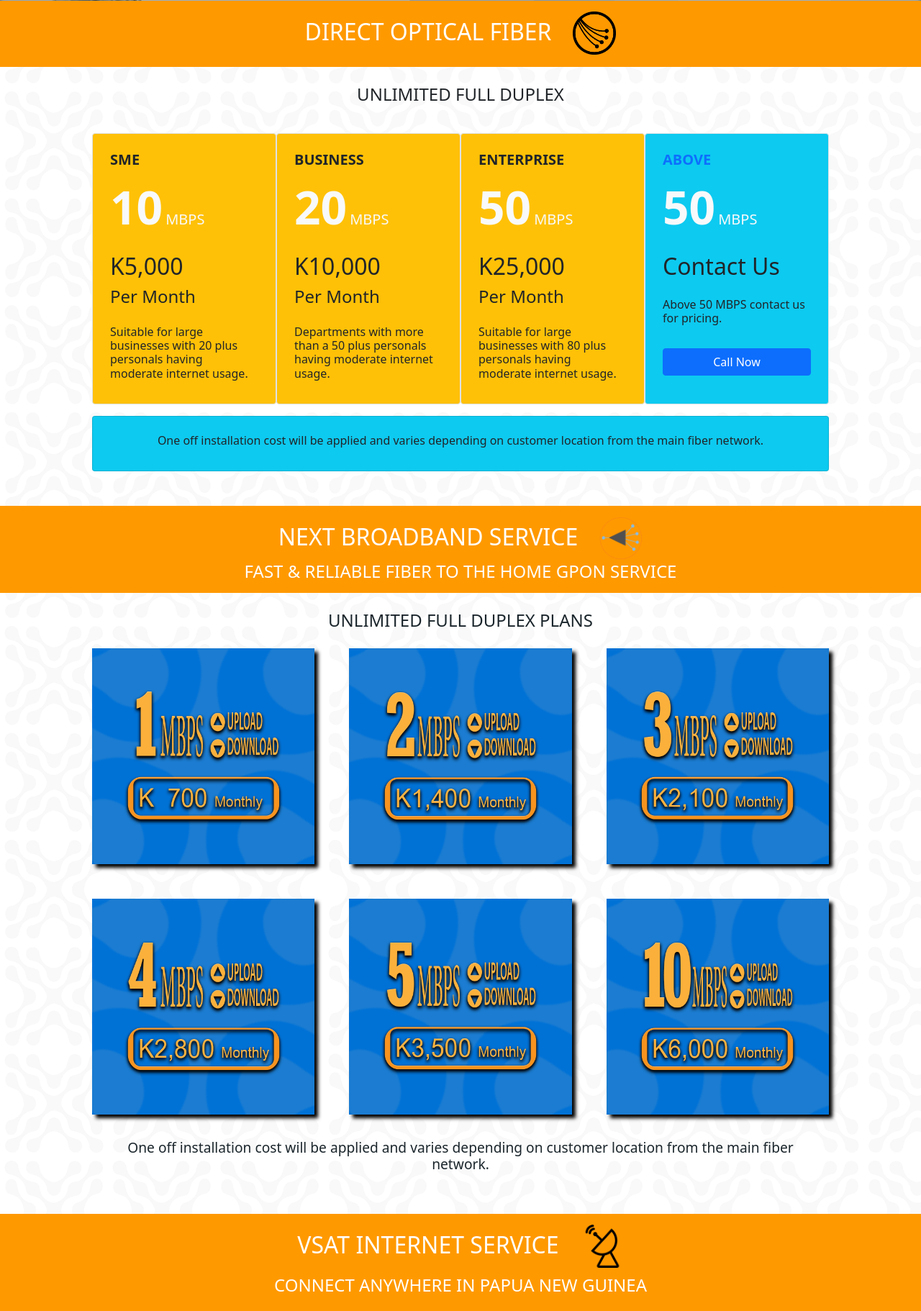
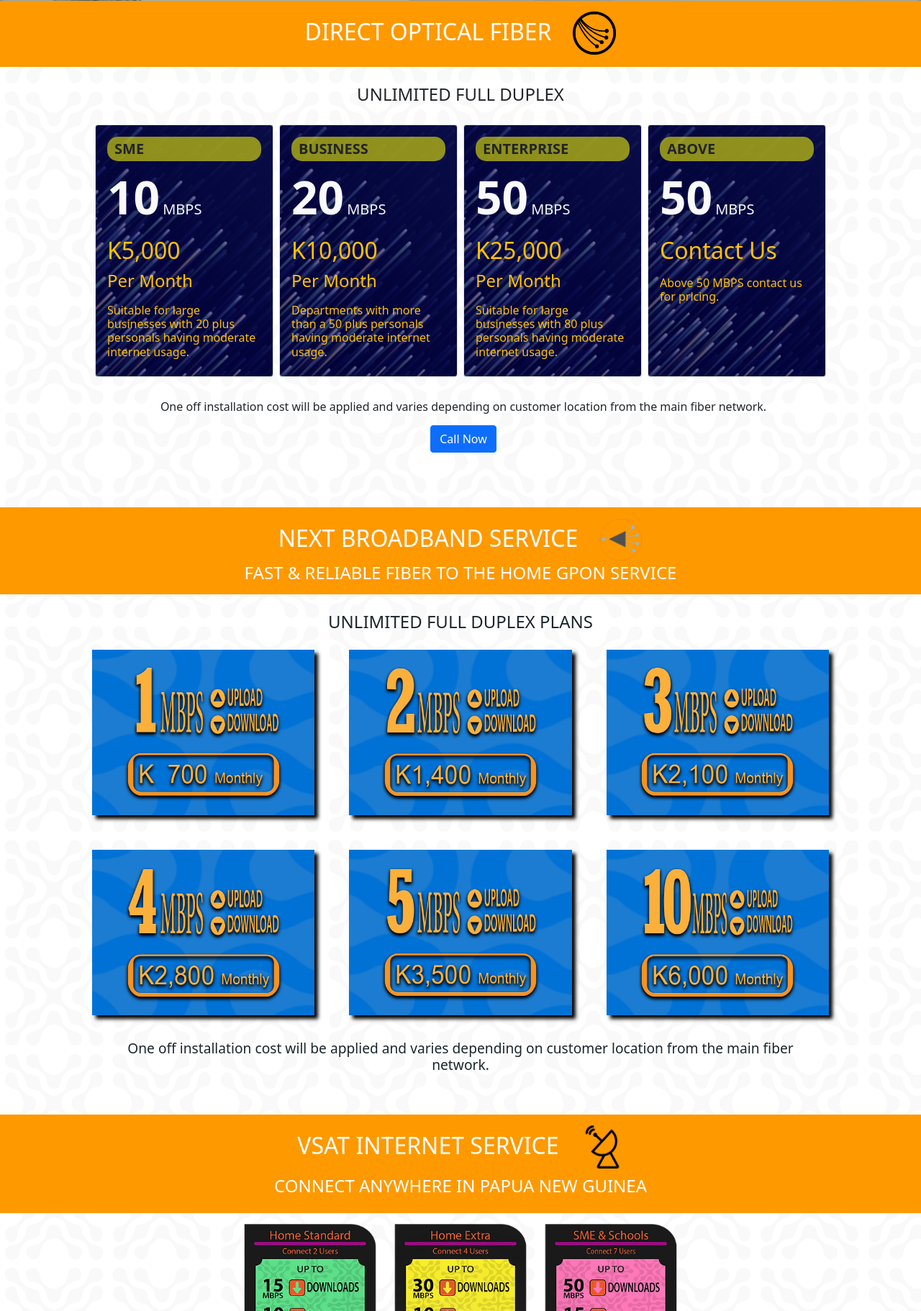
Before and after one commit to Valdaz007/ntt-website, a PHP site: page /products in a window 1280 px wide. Shown: the part 548-2370 px from the top of the page at 72% size. Run offline with PHP 8.4, Linux system fonts and the light colour scheme.

Commit message:
Style: DOF Section Update

```diff
--- a/products.php
+++ b/products.php
@@ -79,5 +79,4 @@
                 });
             });
         </script>
-
 <?php require_once "includes/footer.php"; ?>
--- a/static/css/css-templates/brod-int.css
+++ b/static/css/css-templates/brod-int.css
@@ -23,7 +23,32 @@
 }
 
 .dof .card {
+    position: relative;
+    background-color: rgba(0, 0, 50, 0.55);
     flex: 1 0 auto;
+
+    .card-title {
+        background-color: rgba(255, 255, 0, .55);
+        padding:5px 0 5px 10px;
+        border-radius: 15px;
+    }
+}
+
+.card::before {
+    content: "";
+    position: absolute;
+    top:0;
+    left: 0;
+    height: 100%;
+    width: 100%;
+    z-index: -1;
+
+    background-image: url(../../img/data-plans/dof-bg-img.jpg);
+    background-size: 300%;
+    background-repeat: no-repeat;
+    background-position: center;
+    background-blend-mode:luminosity;
+    background-color: rgba(0, 0, 50, 0.75);
 }
 
 .dof h2 img {
@@ -31,6 +56,16 @@
 
     margin-left: 30px;
     margin-bottom: 2px;
+}
+
+.dof .tm {
+    position: relative;
+    align-items: center;
+
+    display: flex;
+    flex-direction: column;
+    align-items: center;
+    justify-content: end;
 }
 
 
@@ -61,8 +96,8 @@
 }
 
 .next .d-plans .gpon {
-    min-height: 150px;
-    min-width: 100%;
+    height: 140px;
+    width: 100%;
 
     position: relative;
     overflow: hidden;
@@ -182,7 +217,7 @@
 /*** Media Queries ************************************/
 @media(min-width: 426px){
     .next .d-plans .gpon {
-        min-height: 200px;
+        height: 200px;
     }
 
     .dof-heading {
@@ -208,6 +243,6 @@
 
 @media(min-width: 1024px){
     .next .d-plans .gpon {
-        min-height: 300px;
+        min-height: clamp(200px, 18vw, 300px);
     }
 }
--- a/templates/brod-int.php
+++ b/templates/brod-int.php
@@ -9,67 +9,68 @@
                     </div>
                     <h5 class="fs-4 mt-4 mb-4 text-center">UNLIMITED FULL DUPLEX</h5>
 
-                    <div class="row  g-3 dof-plans card-deck">
-                        <div class="col-6 col-md-4 col-lg-3 border p-2 p-md-3 p-lg-4 card bg-warning">
-                            <h5 class="text-start fs-5 fw-bold text-dark">SME</h5>
+                    <div class="row dof-plans card-deck">
+                        <div class="col-6 col-md-3 col-lg-2 border p-2 p-md-4 p-lg-3 card m-md-1">
+                            <h5 class="text-start fs-5 fw-bold text-dark card-title">SME</h5>
 
-                            <h5 class="text-start fw-bold mt-2 text-light" style="font-size: clamp(3rem, 5vw, 5rem);">
+                            <h5 class="text-start fw-bold mt-1 text-light" style="font-size: clamp(3rem, 5vw, 5rem);">
                                 10<span class="fs-5 fw-normal ps-1">MBPS</span>
                             </h5>
-                            <h5 class="text-start fs-2 mt-3">K5,000<br>
-                                <span class="fs-4 fw-light">Per Month</span>
+
+                            <h5 class="text-start fs-2 mt-2 text-warning">K5,000<br>
+                                <span class="fs-4 fw-light text-warning">Per Month</span>
                             </h5>
-                            <h5 class="text-start fs-6 fw-normal mt-3">
+                            <h5 class="text-start fs-6 fw-normal mt-2 text-warning">
                                 Suitable for large businesses with 20 plus personals
                                 having moderate internet usage.
                             </h5>
                         </div>
 
-                        <div class="col-6 col-md-4 col-lg-3 border p-2 p-md-3 p-lg-4 card bg-warning">
-                            <h5 class="text-start fs-5 fw-bold">BUSINESS</h5>
-                            <h5 class="text-start fw-bold mt-2 text-light" style="font-size: clamp(3rem, 5vw, 5rem);">
+                        <div class="col-6 col-md-3 col-lg-2 border p-2 p-md-4 p-lg-3 card m-md-1">
+                            <h5 class="text-start fs-5 fw-bold card-title">BUSINESS</h5>
+                            <h5 class="text-start fw-bold mt-1 text-light" style="font-size: clamp(3rem, 5vw, 5rem);">
                                 20<span class="fs-5 fw-normal ps-1">MBPS</span></h5>
-                            <h5 class="text-start fs-2 mt-3">K10,000<br>
-                                <span class="fs-4 fw-light">Per Month</span>
+                            <h5 class="text-start fs-2 mt-2 text-warning">K10,000<br>
+                                <span class="fs-4 fw-light text-warning">Per Month</span>
                             </h5>
-                            <h5 class="text-start fs-6 fw-normal mt-3">
+                            <h5 class="text-start fs-6 fw-normal mt-2 text-warning">
                                 Departments with more than a 50 plus personals
                                 having moderate internet usage.
                             </h5>
                         </div>
 
-                        <div class="col-6 col-md-4 col-lg-3 border p-2 pe-1 p-md-3 p-lg-4 card bg-warning">
-                            <h5 class="text-start fs-5 fw-bolder">ENTERPRISE</h5>
-                            <h5 class="text-start fw-bold mt-2 text-light" style="font-size: clamp(3rem, 5vw, 5rem);">
+                        <div class="col-6 col-md-3 col-lg-2 border p-2 pe-1 p-md-4 p-lg-3 card m-md-1">
+                            <h5 class="text-start fs-5 fw-bolder card-title">ENTERPRISE</h5>
+                            <h5 class="text-start fw-bold mt-1 text-light" style="font-size: clamp(3rem, 5vw, 5rem);">
                                 50<span class="fs-5 fw-normal ps-1">MBPS</span>
                             </h5>
-                            <h5 class="text-start fs-2 mt-3">K25,000<br>
-                                <span class="fs-4 fw-light">Per Month</span>
+                            <h5 class="text-start fs-2 mt-2 text-warning">K25,000<br>
+                                <span class="fs-4 fw-light text-warning">Per Month</span>
                             </h5>
-                            <h5 class="text-start fs-6 fw-normal mt-3">
+                            <h5 class="text-start fs-6 fw-normal mt-2 text-warning">
                                 Suitable for large businesses with 80 plus personals
                                 having moderate internet usage.
                             </h5>
                         </div>
 
-                        <div class="col-6 col-md-6 col-lg-3 border p-2 pe-1 p-md-3 p-lg-4 card bg-info">
-                            <h5 class="text-start fs-5 fw-bolder text-primary">ABOVE</h5>
-                            <h5 class="text-start fw-bold mt-2 text-light" style="font-size: clamp(3rem, 5vw, 5rem);">
+                        <div class="col-6 col-md-3 col-lg-2 border p-2 pe-1 p-md-4 p-lg-3 card m-md-1">
+                            <h5 class="text-start fs-5 fw-bolder card-title">ABOVE</h5>
+                            <h5 class="text-start fw-bold mt-1 text-light" style="font-size: clamp(3rem, 5vw, 5rem);">
                                 50<span class="fs-5 fw-normal ps-1">MBPS</span>
                             </h5>
-                            <h5 class="text-start fs-2 mt-3">Contact Us</h5>
-                            <h5 class="text-start fs-6 fw-normal mt-3">
+                            <h5 class="text-start fs-2 mt-2 text-warning">Contact Us</h5>
+                            <h5 class="text-start fs-6 fw-normal mt-2 text-warning">
                                 Above 50 MBPS contact us for pricing.
                             </h5>
-
-                            <button class="btn btn-primary mt-5 mt-lg-4">Call Now</button>
                         </div>
 
-                        <div class="col-12 col-md-6 card bg-info">
-                            <h5 class="text-center fs-6 text-dark p-4 text-light">
+                        <div class="col-12 col-md-6 col-lg-12 m-md-1 p-2 p-md-5 p-lg-4 tm">
+                            <img src="" alt="">
+                            <h5 class="text-center fs-6 text-dark text-light">
                                 One off installation cost will be applied and varies depending on customer
                                 location from the main fiber network.
                             </h5>
+                            <button class="btn btn-primary mt-2">Call Now</button>
                         </div>
                     </div>
                 </section><br><br>
```
Also changed, not shown: static/img/data-plans/dof-bg-img.jpg (added).
